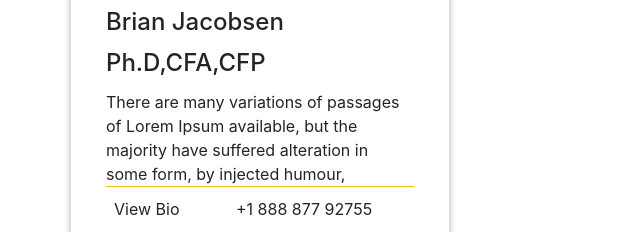
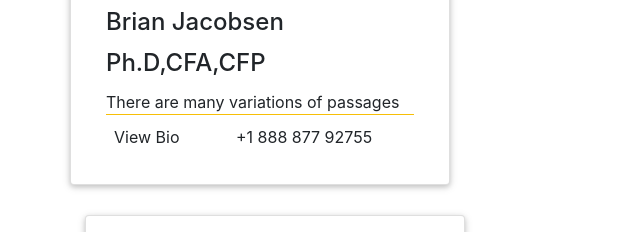
Before and after one commit to ntsdev/WFAM-THEME, a website: page demo/cardexpert.html in a window 1280 px wide. Shown: the part 130-362 px from the top of the page, without its empty margins (0-640 px from the left). Drawn offline with nearby package versions, Linux system fonts and the light colour scheme.

Commit message:
new changes

```diff
--- a/demo/cardexpert.html
+++ b/demo/cardexpert.html
@@ -25,8 +25,7 @@
                 <div class="card-body">
                     <h4 class="card-title">Brian Jacobsen</h4>
                     <h4 class="card-title">Ph.D,CFA,CFP</h4>
-                    <div class="card-text">There are many variations of passages of Lorem Ipsum available, but the majority have suffered alteration
-                        in some form, by injected humour,
+                    <div class="card-text">There are many variations of passages
                     </div>
                     <div class="row_bio">
                         <div class="card-text" id="card_circule_text">
```
Also changed, not shown: demo/deatailheaderhero.html (line endings or trailing spaces), demo/form.html (line endings or trailing spaces), demo/selfid.html (line endings or trailing spaces), scss/cardexpert.scss (line endings or trailing spaces), scss/detailheaderhero.scss (line endings or trailing spaces), scss/selfid.scss (line endings or trailing spaces).
